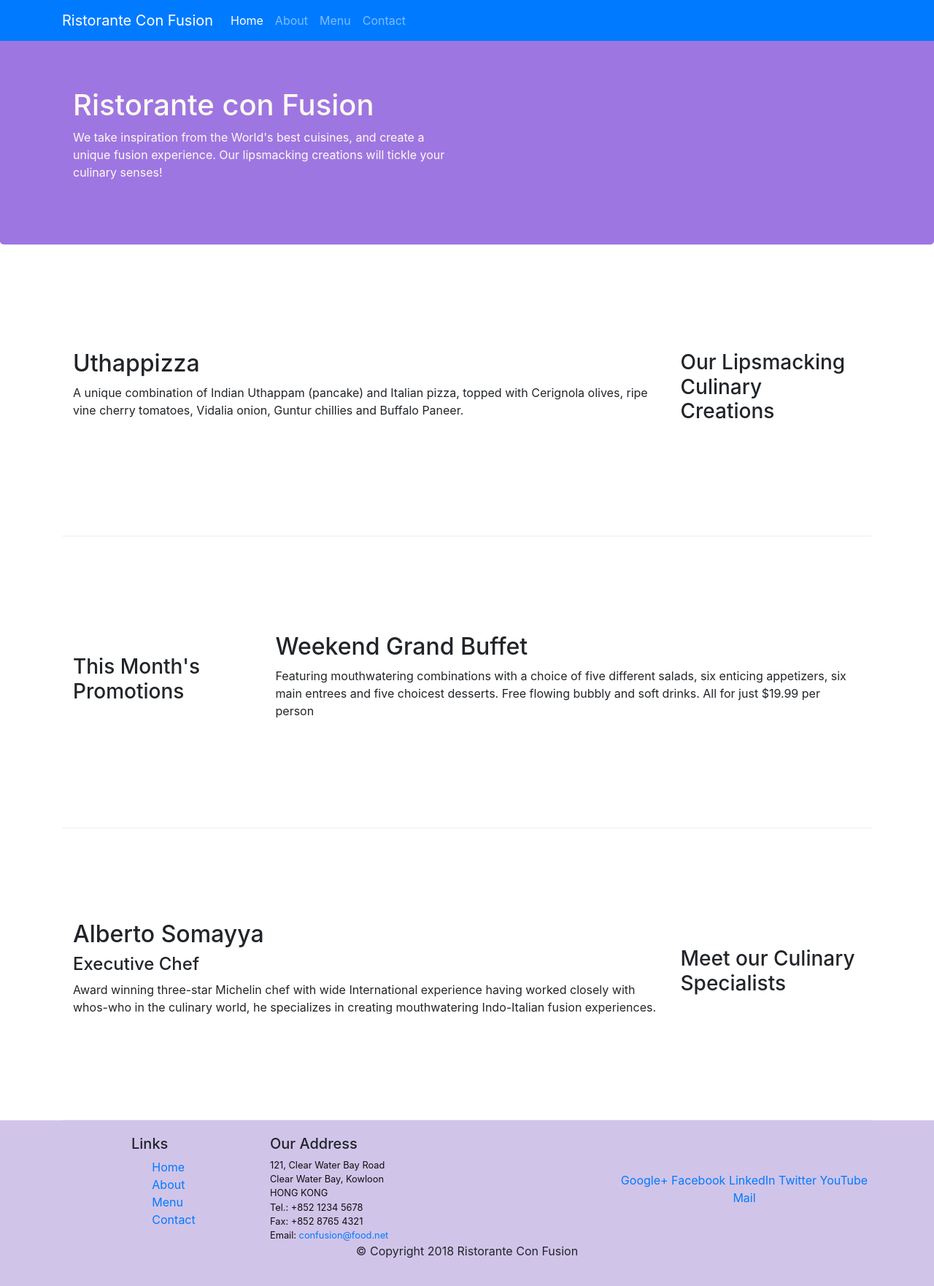
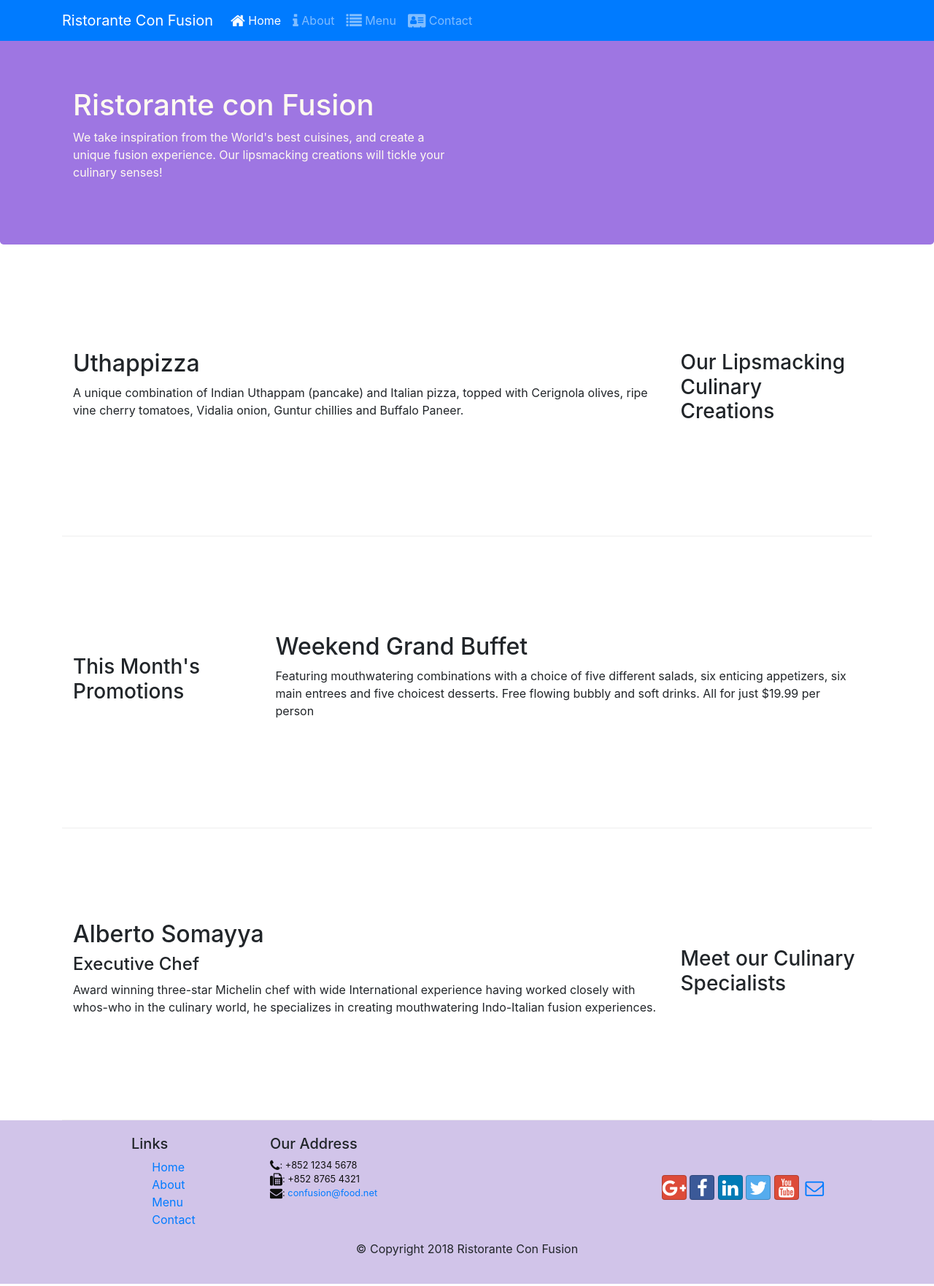
Before and after one commit to Hoangdebug/FER201m, a website: page Bootstrap4/conFusion/index.html in a window 1280 px wide. Shown: the whole page at 73% size. Drawn offline with nearby package versions, Linux system fonts and the light colour scheme.

Commit message:
Icon Fonts

```diff
--- a/Bootstrap4/conFusion/index.html
+++ b/Bootstrap4/conFusion/index.html
@@ -13,6 +13,9 @@
     href="node_modules/bootstrap/dist/css/bootstrap.min.css"
   />
   <link rel="stylesheet" href="css/style.css" />
+  <link rel="stylesheet" href="node_modules/font-awesome/css/font-awesome.min.css">
+    <link rel="stylesheet" href="node_modules/bootstrap-social/bootstrap-social.css">
+
 
   <head>
     <title>Ristorante Con Fusion</title>
@@ -40,12 +43,10 @@
         <a class="navbar-brand" href="index.html">Ristorante Con Fusion</a>
         <div class="collapse navbar-collapse" id="Navbar">
         <ul class="navbar-nav mr-auto">
-          <li class="nav-item active"><a class="nav-link" href="#">Home</a></li>
-          <li class="nav-item">
-            <a class="nav-link" href="aboutus.html">About</a>
-          </li>
-          <li class="nav-item"><a class="nav-link" href="index.html">Menu</a></li>
-          <li class="nav-item"><a class="nav-link" href="#">Contact</a></li>
+          <li class="nav-item active"><a class="nav-link" href="index.html"><span class="fa fa-home fa-lg"></span> Home</a></li>
+          <li class="nav-item"><a class="nav-link" href="aboutus.html"><span class="fa fa-info fa-lg"></span> About</a></li>
+          <li class="nav-item"><a class="nav-link" href="#"><span class="fa fa-list fa-lg"></span> Menu</a></li>
+          <li class="nav-item"><a class="nav-link" href="#"><span class="fa fa-address-card fa-lg"></span> Contact</a></li>
         </ul>
     </div>
       </div>
@@ -116,23 +117,21 @@
           <div class="col-7 col-sm-5">
             <h5>Our Address</h5>
             <address>
-              121, Clear Water Bay Road<br />
-              Clear Water Bay, Kowloon<br />
-              HONG KONG<br />
-              Tel.: +852 1234 5678<br />
-              Fax: +852 8765 4321<br />
-              Email: <a href="mailto:confusion@food.net">confusion@food.net</a>
+              <i class="fa fa-phone fa-lg"></i>: +852 1234 5678<br>
+              <i class="fa fa-fax fa-lg"></i>: +852 8765 4321<br>
+              <i class="fa fa-envelope fa-lg"></i>:
+              <a href="mailto:confusion@food.net">confusion@food.net</a>
             </address>
           </div>
           <div class="col-12 col-sm-4 align-self-center">
             <div class="text-center">
-              <a href="http://google.com/+">Google+</a>
-              <a href="http://www.facebook.com/profile.php?id=">Facebook</a>
-              <a href="http://www.linkedin.com/in/">LinkedIn</a>
-              <a href="http://twitter.com/">Twitter</a>
-              <a href="http://youtube.com/">YouTube</a>
-              <a href="mailto:">Mail</a>
-            </div>
+              <a class="btn btn-social-icon btn-google" href="http://google.com/+"><i class="fa fa-google-plus"></i></a>
+              <a class="btn btn-social-icon btn-facebook" href="http://www.facebook.com/profile.php?id="><i class="fa fa-facebook"></i></a>
+              <a class="btn btn-social-icon btn-linkedin" href="http://www.linkedin.com/in/"><i class="fa fa-linkedin"></i></a>
+              <a class="btn btn-social-icon btn-twitter" href="http://twitter.com/"><i class="fa fa-twitter"></i></a>
+              <a class="btn btn-social-icon btn-google" href="http://youtube.com/"><i class="fa fa-youtube"></i></a>
+              <a class="btn btn-social-icon" href="mailto:"><i class="fa fa-envelope-o"></i></a>
+          </div>
           </div>
         </div>
         <div class="row justify-content-center">
--- a/Bootstrap4/conFusion/package.json
+++ b/Bootstrap4/conFusion/package.json
@@ -15,6 +15,8 @@
   },
   "dependencies": {
     "bootstrap": "^4.0.0",
+    "bootstrap-social": "^5.1.1",
+    "font-awesome": "^4.7.0",
     "jquery": "^3.3.1",
     "popper.js": "^1.12.9"
   }
```
Also changed, not shown: Bootstrap4/conFusion/aboutus.html (+18 -15 lines), 1 other file.
